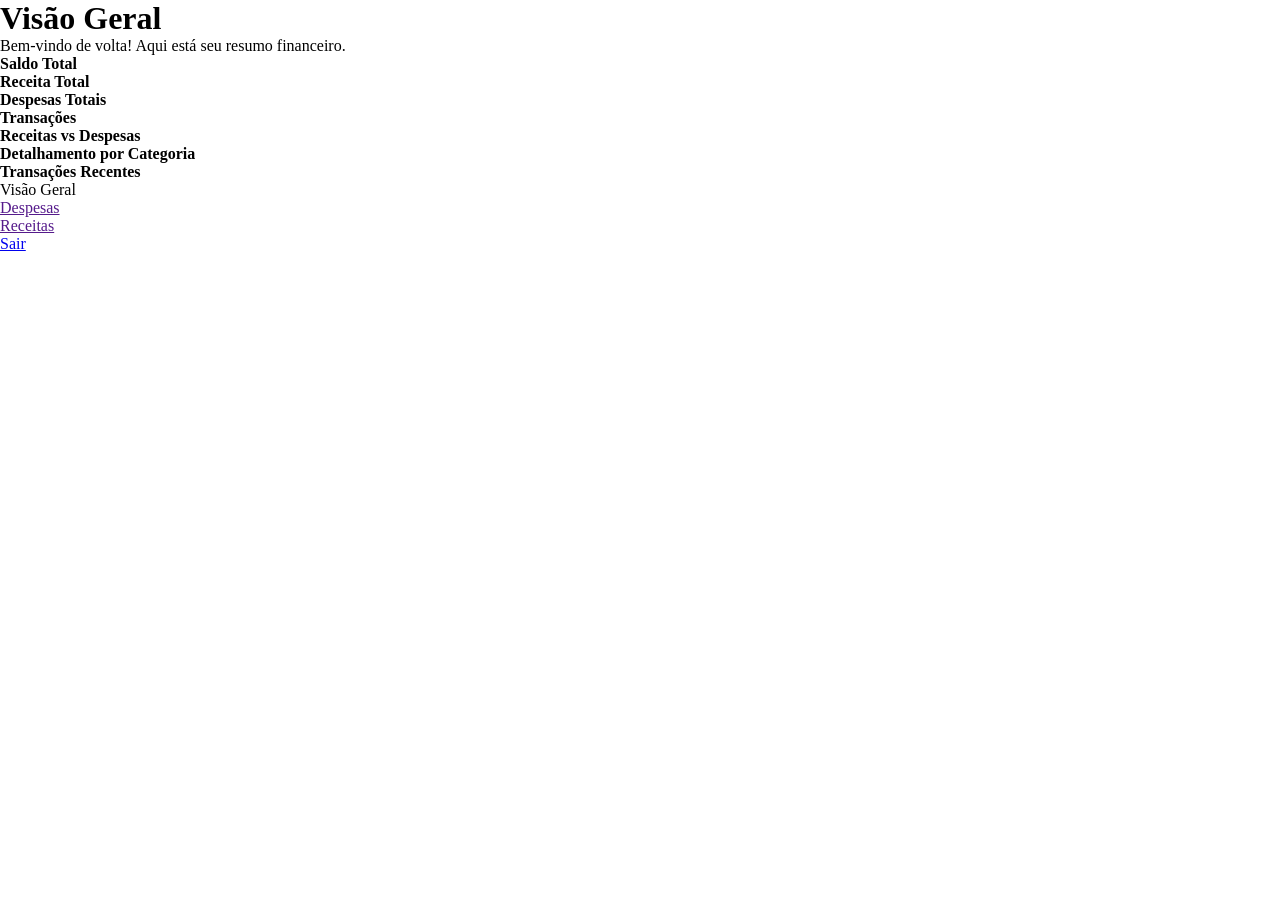
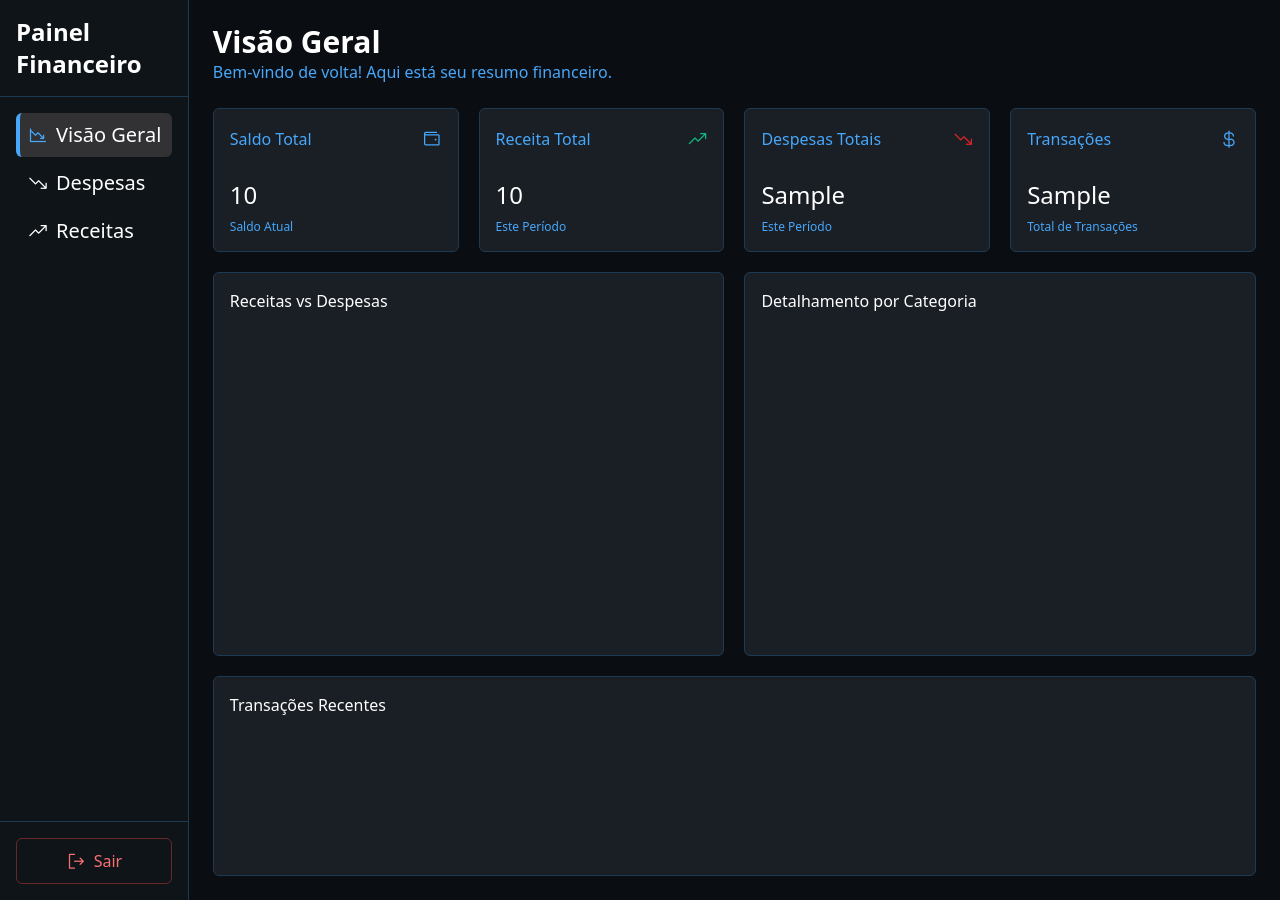
Before and after one commit to jvictor-sb/dashboard-financeiro, a Flask app: template templates/index.html in a window 1280 px wide. Run offline with Flask 3, Linux system fonts and the light colour scheme; the template is opened without the code that fills it: most values are stand-ins (such as "Sample title", 1, 10 or a date in 2020); some libraries are stand-ins or nearby versions.

Commit message:
feat(homepage) Adiciona homepage

```diff
--- a/auth/routes.py
+++ b/auth/routes.py
@@ -2,7 +2,7 @@ from flask import Blueprint, render_template, request, redirect, url_for, flash
 from flask_login import login_user, logout_user, login_required
 from .extensions import lm
 from auth.model import Usuario
-from auth.utils import buscar_por_email, verificar_token, atualizar_senha
+from auth.utils import buscar_por_email
 from auth import services
 
 auth = Blueprint('auth', __name__)
--- a/templates/index.html
+++ b/templates/index.html
@@ -4,46 +4,161 @@
     <meta charset="UTF-8" />
     <meta name="viewport" content="width=device-width, initial-scale=1.0" />
     <title>Homepage</title>
-    <link rel="stylesheet" href="../static/style.css" />
-        <link rel="icon" type="image/svg+xml" href="{{ url_for('static', filename='icons/favicon.svg') }}">
+    <link rel="stylesheet" href="style.css" />
+    <script src="https://cdn.tailwindcss.com"></script>
+    <link
+      rel="stylesheet"
+      type="text/css"
+      href="https://cdn.jsdelivr.net/npm/@phosphor-icons/web@2.1.2/src/regular/style.css"
+    />
+    <link
+      rel="icon"
+      type="image/svg+xml"
+      href="{{ url_for('static', filename='icons/favicon.svg') }}"
+    />
+    <script>
+      tailwind.config = {
+        theme: {
+          extend: {
+            colors: {
+              primary: "#0F1419",
+              "primary-selected": "#323234",
+              texto: "#E3F2FD",
+              borda: "#1E3A52 ",
+              fundo: "#0A0E12",
+              card: "#1A1F26",
+              azul: "#47A7FA",
+              verde: "#10B981",
+              vermelho: "#DC2626",
+            },
+          },
+        },
+      };
+    </script>
   </head>
-  <body>
-    <main>
-      <header>
-        <h1>Visão Geral</h1>
-        <p>Bem-vindo de volta! Aqui está seu resumo financeiro.</p>
+  <body
+    class="block lg:grid lg:grid-cols-[14.75%_1fr] h-screen w-screen m-0 overflow-hidden"
+  >
+    <aside
+      id="sidebar"
+      class="hidden lg:flex lg:flex-col lg:justify-between bg-primary p-4 border-r border-borda text-white"
+    >
+      <nav id="menu-nav">
+        <div class="border-b border-borda -mx-4 px-4 pb-4">
+          <h2 class="text-2xl font-semibold">Painel Financeiro</h2>
+        </div>
+        <ul class="flex flex-col justify-between gap-1 mt-4 text-xl">
+          <li
+            class="flex items-center gap-2 p-2 rounded-md border-l-4 border-azul bg-primary-selected text-white font-medium select-none"
+          >
+            <i class="ph ph-chart-line-down text-azul text-xl"></i>
+            <p>Visão Geral</p>
+          </li>
+          <li
+            class="flex items-center gap-2 p-2 rounded-md border-l-4 border-transparent text-white hover:text-white hover:border-azul hover:bg-primary-selected transition-all cursor-pointer font-medium group"
+          >
+            <i class="ph ph-trend-down text-xl group-hover:text-azul"></i>
+            <a href="">Despesas</a>
+          </li>
+          <li
+            class="flex items-center gap-2 p-2 rounded-md border-l-4 border-transparent text-white hover:text-white hover:border-azul hover:bg-primary-selected transition-all cursor-pointer font-medium group"
+          >
+            <i class="ph ph-trend-up text-xl group-hover:text-azul"></i>
+            <a href="">Receitas</a>
+          </li>
+        </ul>
+      </nav>
+      <div class="border-t border-borda -mx-4 pt-4 px-4">
+        <div
+          class="w-full flex items-center justify-center gap-2 p-2 rounded-md border border-red-500/40 text-red-400 hover:bg-red-500/10 cursor-pointer transition-all"
+        >
+          <i class="ph ph-sign-out text-xl"></i>
+          <a href="{{ url_for('auth.logout') }}">Sair</a>
+        </div>
+      </div>
+    </aside>
+
+    <main class="bg-fundo text-white h-screen flex flex-col overflow-y-auto">
+      <header class="p-6 pb-0">
+        <h1 class="text-3xl font-bold">Visão Geral</h1>
+        <p class="text-azul">
+          Bem-vindo de volta! Aqui está seu resumo financeiro.
+        </p>
       </header>
-      <section class="saldo_total">
-        <h4>Saldo Total</h4>
-      </section>
-      <section class="receita_total">
-        <h4>Receita Total</h4>
-      </section>
-      <section class="despesas_totais">
-        <h4>Despesas Totais</h4>
-      </section>
-      <section class="transacao">
-        <h4>Transações</h4>
-      </section>
-      <section class="graph_transacao">
-        <h4>Receitas vs Despesas</h4>
-      </section>
-      <section class="graph_categ">
-        <h4>Detalhamento por Categoria</h4>
-      </section>
-      <section class="transacao_recentes">
-        <h4>Transações Recentes</h4>
+
+      <section class="w-full p-6 flex-1 flex flex-col gap-5">
+        <div class="grid grid-cols-1 md:grid-cols-2 lg:grid-cols-4 gap-5">
+          <div
+            class="bg-card rounded-md h-36 p-4 border border-borda flex flex-col gap-2"
+            id="saldo_total"
+          >
+            <div class="flex items-center justify-between w-full">
+              <h4 class="text-azul">Saldo Total</h4>
+              <i class="ph ph-wallet text-azul text-xl"></i>
+            </div>
+            <p class="mt-auto text-2xl">{{ saldo_total }}</p>
+            <p class="text-azul text-xs">Saldo Atual</p>
+          </div>
+
+          <div
+            class="bg-card rounded-md h-36 p-4 border border-borda flex flex-col gap-2"
+            id="receita_total"
+          >
+            <div class="flex items-center justify-between w-full">
+              <h4 class="text-azul">Receita Total</h4>
+              <i class="ph ph-trend-up text-verde text-xl"></i>
+            </div>
+            <p class="mt-auto text-2xl">{{ receita_total }}</p>
+            <p class="text-azul text-xs">Este Período</p>
+          </div>
+
+          <div
+            class="bg-card rounded-md h-36 p-4 border border-borda flex flex-col gap-2"
+            id="despesas_totais"
+          >
+            <div class="flex items-center justify-between w-full">
+              <h4 class="text-azul">Despesas Totais</h4>
+              <i class="ph ph-trend-down text-vermelho text-xl"></i>
+            </div>
+            <p class="mt-auto text-2xl">{{ despesas_totais }}</p>
+            <p class="text-azul text-xs">Este Período</p>
+          </div>
+
+          <div
+            class="bg-card rounded-md h-36 p-4 border border-borda flex flex-col gap-2"
+            id="transacao"
+          >
+            <div class="flex items-center justify-between w-full">
+              <h4 class="text-azul">Transações</h4>
+              <i class="ph ph-currency-dollar text-azul text-xl"></i>
+            </div>
+            <p class="mt-auto text-2xl">{{ qtd_transacao }}</p>
+            <p class="text-azul text-xs">Total de Transações</p>
+          </div>
+        </div>
+
+        <div class="grid grid-cols-1 lg:grid-cols-2 gap-5">
+          <div
+            class="bg-card rounded-md h-96 p-4 border border-borda"
+            id="graph_transacao"
+          >
+            <h4>Receitas vs Despesas</h4>
+          </div>
+          <div
+            class="bg-card rounded-md h-96 p-4 border border-borda"
+            id="graph_categ"
+          >
+            <h4>Detalhamento por Categoria</h4>
+          </div>
+        </div>
+
+        <div
+          class="bg-card rounded-md p-4 flex-1 min-h-[200px] border border-borda"
+          id="transacao_recentes"
+        >
+          <h4>Transações Recentes</h4>
+        </div>
       </section>
     </main>
-    <aside>
-      <nav>
-        <ul>
-          <li><p>Visão Geral</p></li>
-          <li><a href="">Despesas</a></li>
-          <li><a href="">Receitas</a></li>
-          <li><a href="{{ url_for('auth.logout') }}">Sair</a></li>
-        </ul>
-      </nav>
-    </aside>
   </body>
 </html>
```
Also changed, not shown: static/icons/currency-dollar.svg (added), static/icons/sign-out.svg (added), static/icons/squares-four.svg (added), static/icons/trend-down.svg (added), static/icons/trend-up.svg (added), static/icons/wallet.svg (added).
